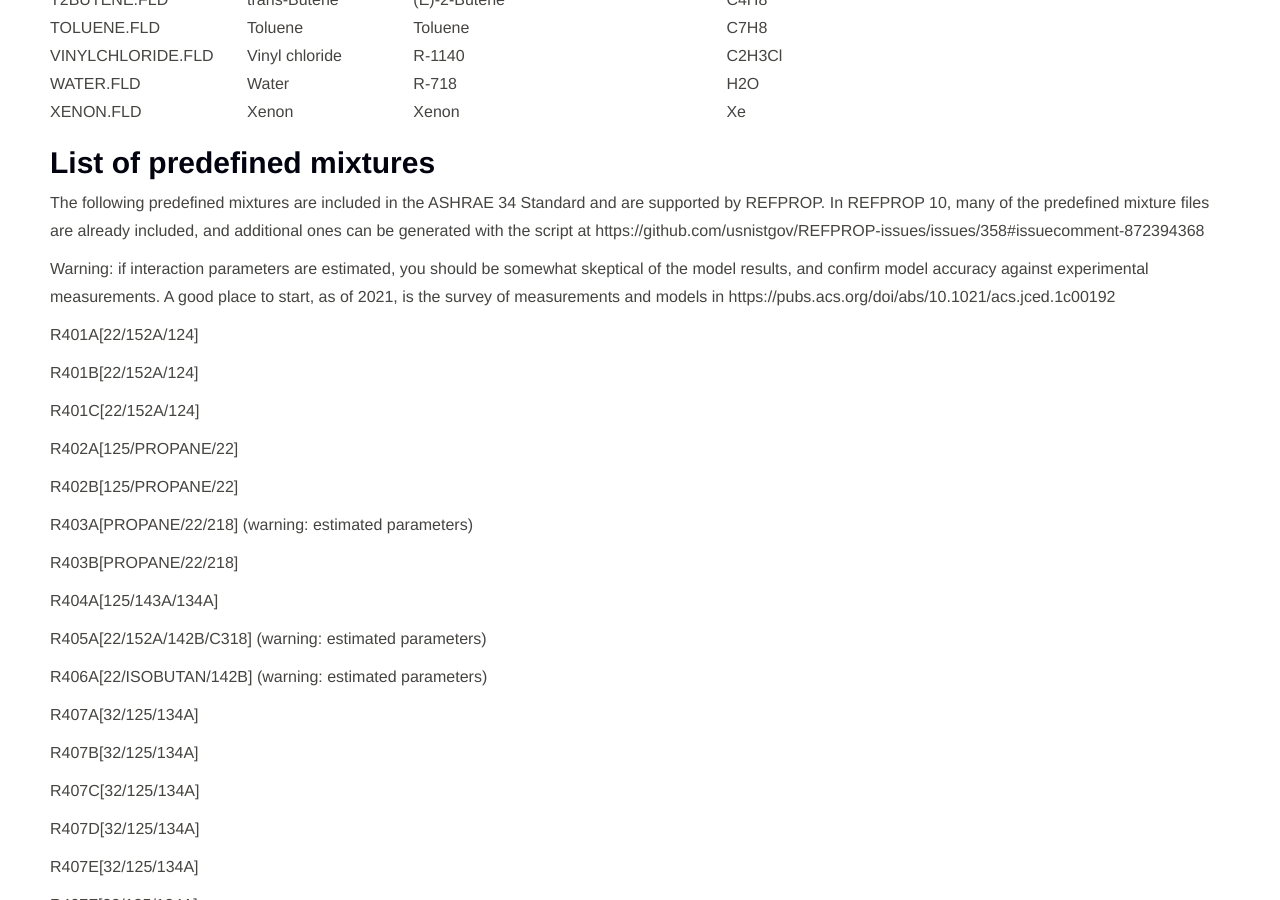
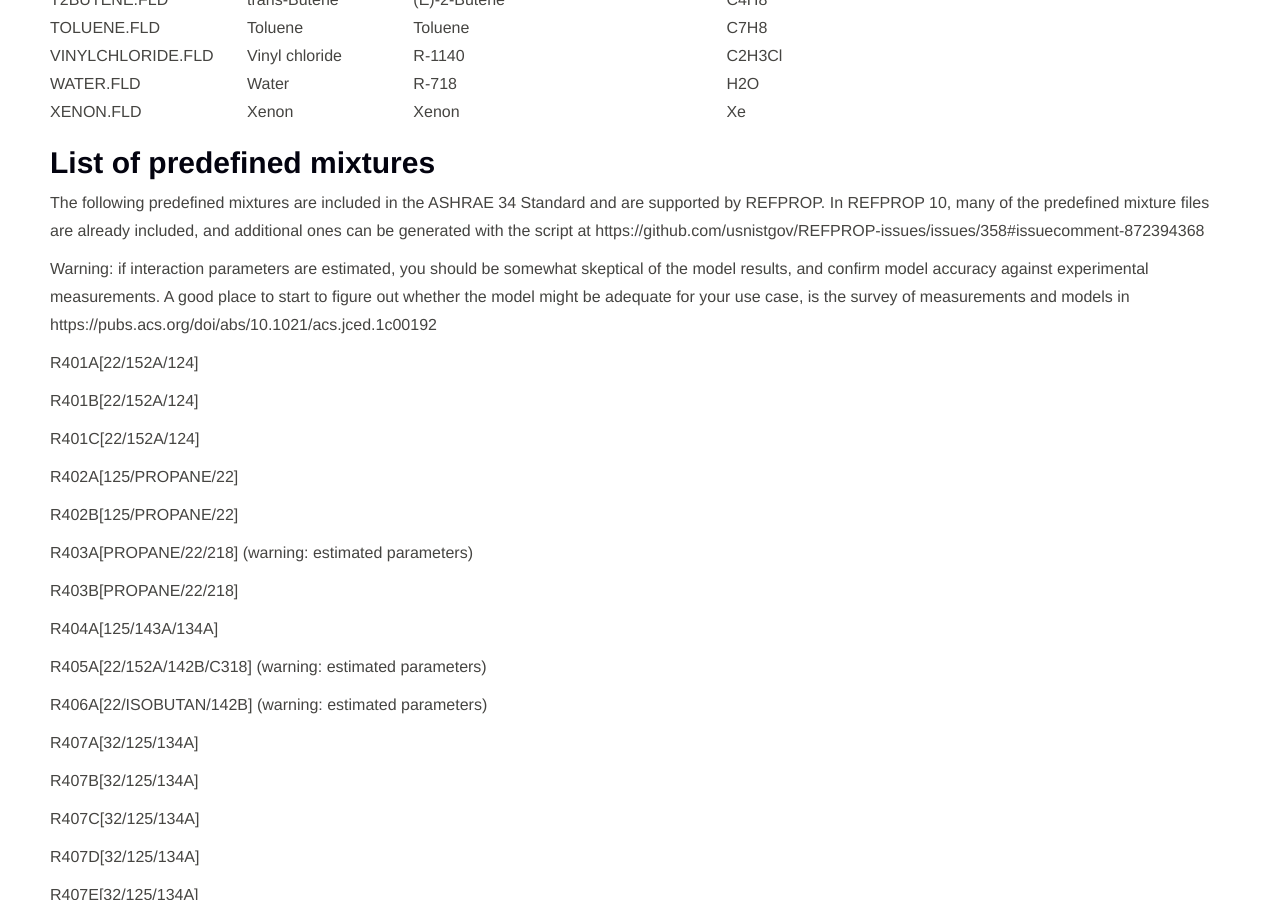
Before and after one commit to usnistgov/REFPROP-docs, a Jekyll site: the page built from index.md, in a window 1280 px wide and 900 px high, scrolled down 11232 px. Built offline with Jekyll 4.4.1, drawn with Linux system fonts in a browser that asks for light colours; nearby versions of some CDN libraries; library files that are not in the unit come from our copies.

Commit message:
A bit better intro

```diff
--- a/index.md
+++ b/index.md
@@ -692,7 +692,7 @@
 
 The following predefined mixtures are included in the ASHRAE 34 Standard and are supported by REFPROP. In REFPROP 10, many of the predefined mixture files are already included, and additional ones can be generated with the script at https://github.com/usnistgov/REFPROP-issues/issues/358#issuecomment-872394368
 
-Warning: if interaction parameters are estimated, you should be somewhat skeptical of the model results, and confirm model accuracy against experimental measurements.  A good place to start, as of 2021, is the survey of measurements and models in https://pubs.acs.org/doi/abs/10.1021/acs.jced.1c00192
+Warning: if interaction parameters are estimated, you should be somewhat skeptical of the model results, and confirm model accuracy against experimental measurements.  A good place to start to figure out whether the model might be adequate for your use case, is the survey of measurements and models in https://pubs.acs.org/doi/abs/10.1021/acs.jced.1c00192
 
 R401A[22/152A/124]
 
```
